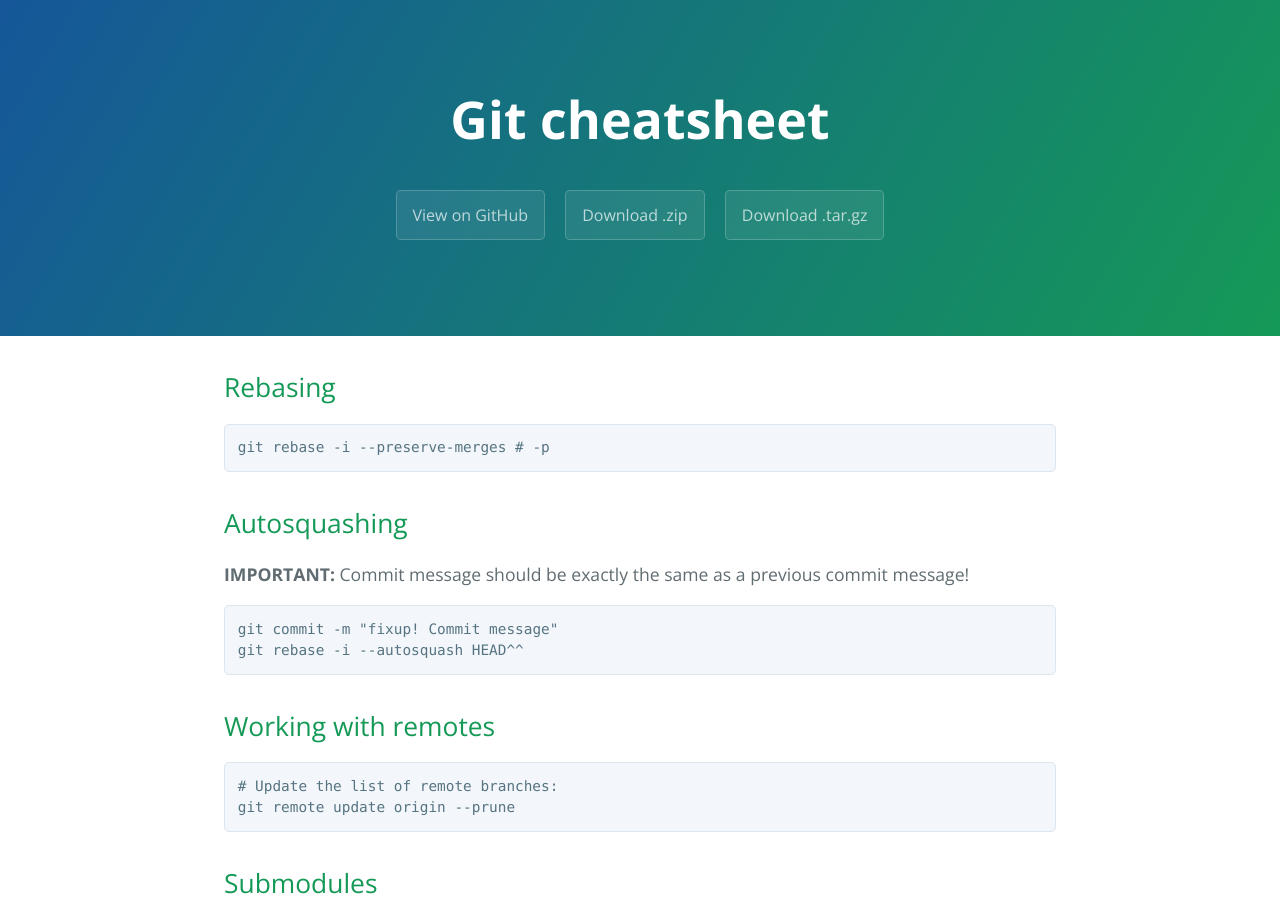
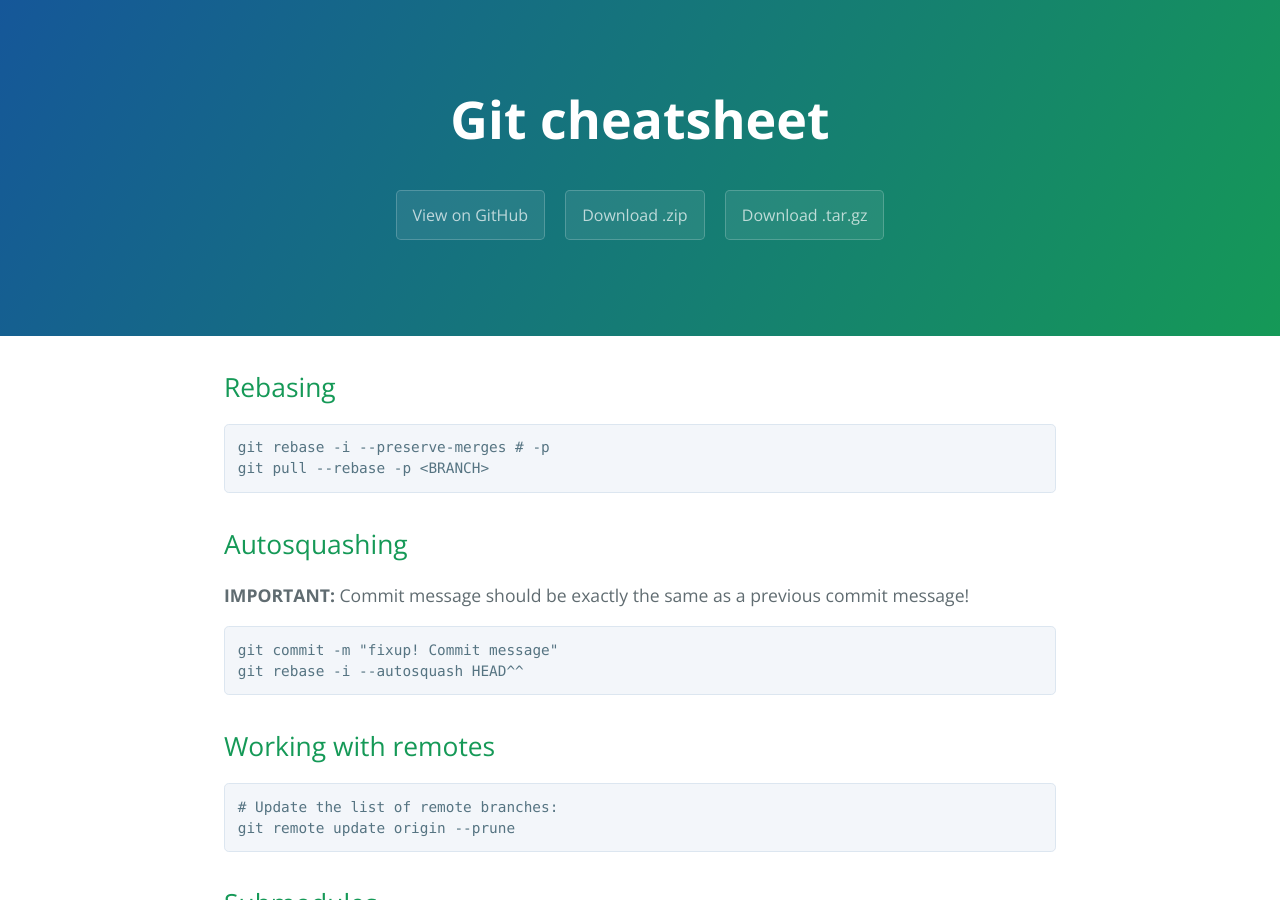
Before and after one commit to highweb/web-wiki, a Jekyll site: the page built from git.md, in a window 1280 px wide and 900 px high. Built offline with Jekyll 4.4.1, drawn with Linux system fonts in a browser that asks for light colours.

Commit message:
Update git.md

````diff
--- a/git.md
+++ b/git.md
@@ -8,6 +8,7 @@ title: Git cheatsheet
 
 ```sh
 git rebase -i --preserve-merges # -p
+git pull --rebase -p <BRANCH>
 ```
 
 ## Autosquashing
````
